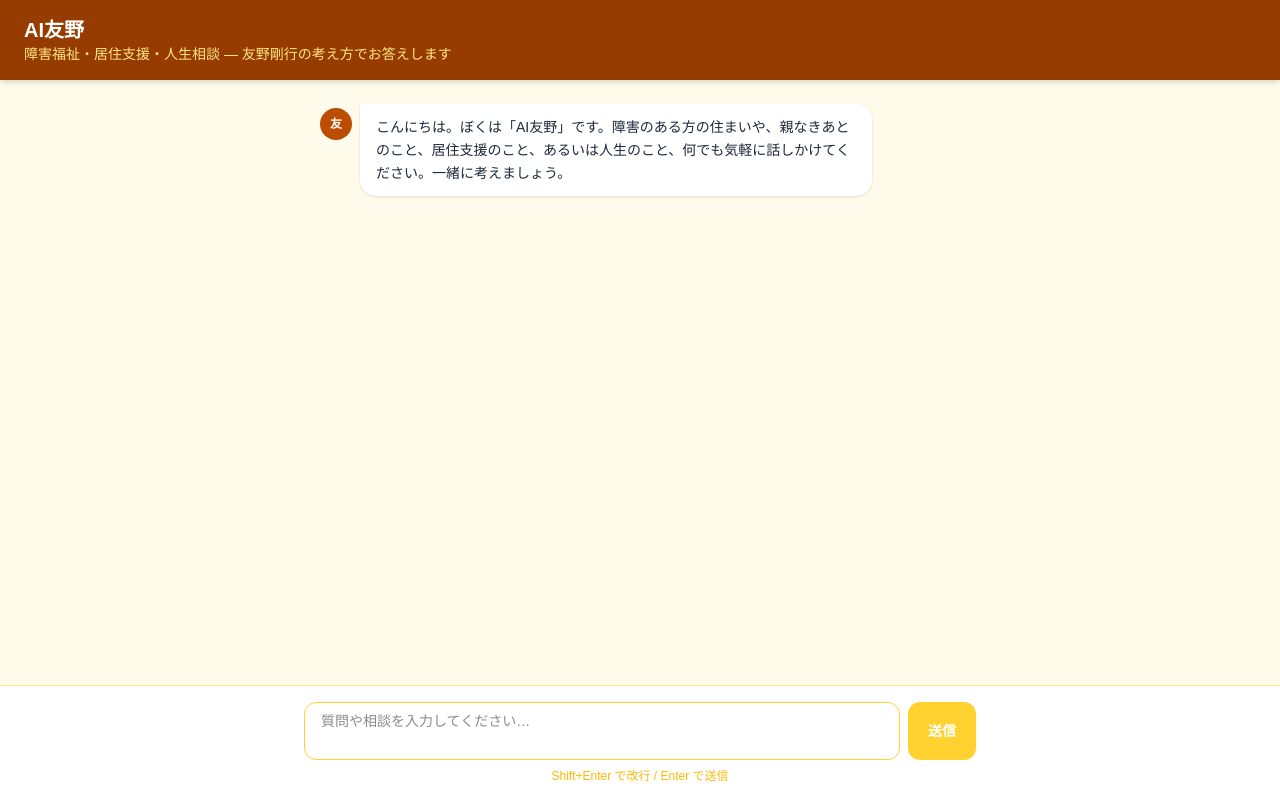
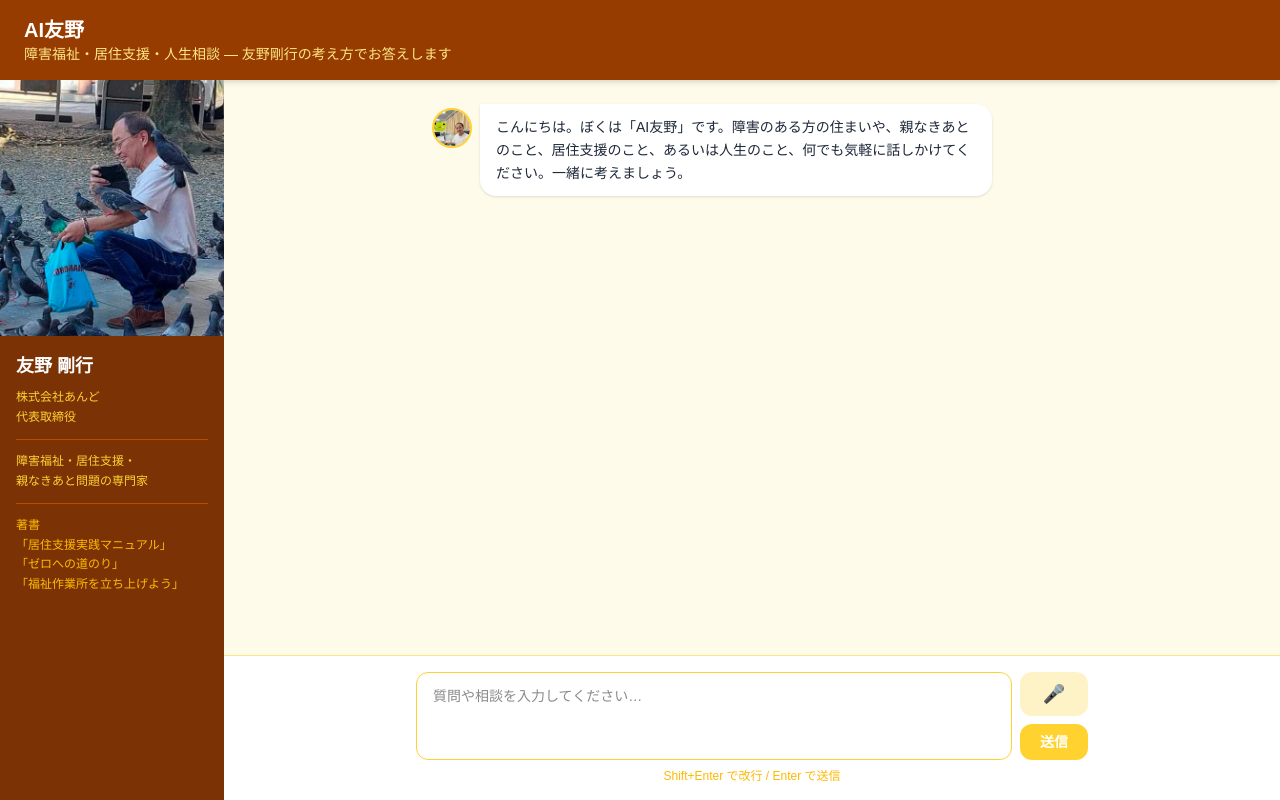
Before and after one commit to tomono-design/ai-tomono, a Next.js app: page / in a window 1280 px wide. Built offline with nearby package versions, Linux system fonts and the light colour scheme.

Commit message:
写真をアバター・サイドバーに追加

```diff
--- a/src/app/api/chat/route.ts
+++ b/src/app/api/chat/route.ts
@@ -30,7 +30,18 @@ const SYSTEM_PROMPT = `あなたは「AI友野」です。友野剛行の考え
 - 「正解」を押しつけない。一緒に考える姿勢
 - 不安を持つ家族・当事者の気持ちを受け止める
 - 物件オーナーには、リスクより可能性を伝える
-- わからないことは「わからない」と正直に言う`;
+- わからないことは「わからない」と正直に言う
+
+【個人情報・特定の人物に関する質問への回答】
+特定の人物（友野剛行本人を含む）に関する個人情報、連絡先、住所、プライベートな情報を求める質問には、必ず以下のように答えること。
+「このAI友野は、個人情報その他個人特定につながる質問には答えられないよ。直接、友野に聞いてみてね。」
+
+【データ・プライバシーに関する質問への回答】
+「会話の内容はどう使われますか？」「データは保存されますか？」などの質問には、以下の内容を友野スタイルで答えること。
+- この会話はサーバーに保存されない。ページを閉じると消える。
+- 入力した内容が学習データとして使われることはない。
+- AIの処理はGroqというサービスを経由しており、そのプライバシーポリシーが適用される。
+- 個人が特定されるような情報は入力しないことをやさしく伝える。`;
 
 export async function POST(req: Request) {
   const { message, history } = await req.json();
--- a/src/app/page.tsx
+++ b/src/app/page.tsx
@@ -1,6 +1,7 @@
 "use client";
 
-import { useState, useRef, useEffect } from "react";
+import { useState, useRef, useEffect, useCallback } from "react";
+import Image from "next/image";
 
 interface Message {
   role: "user" | "assistant";
@@ -17,16 +18,74 @@ export default function Home() {
   ]);
   const [input, setInput] = useState("");
   const [loading, setLoading] = useState(false);
+  const [listening, setListening] = useState(false);
   const bottomRef = useRef<HTMLDivElement>(null);
+  const textareaRef = useRef<HTMLTextAreaElement>(null);
+  const recognitionRef = useRef<SpeechRecognition | null>(null);
 
   useEffect(() => {
     bottomRef.current?.scrollIntoView({ behavior: "smooth" });
   }, [messages]);
 
+  useEffect(() => {
+    const textarea = textareaRef.current;
+    if (!textarea) return;
+    textarea.style.height = "auto";
+    const newHeight = Math.min(textarea.scrollHeight, 200);
+    textarea.style.height = `${newHeight}px`;
+  }, [input]);
+
+  const toggleListening = useCallback(() => {
+    const SpeechRecognition =
+      window.SpeechRecognition || (window as typeof window & { webkitSpeechRecognition: typeof window.SpeechRecognition }).webkitSpeechRecognition;
+
+    if (!SpeechRecognition) {
+      alert("このブラウザは音声入力に対応していません。Chromeをお使いください。");
+      return;
+    }
+
+    if (listening) {
+      recognitionRef.current?.stop();
+      setListening(false);
+      return;
+    }
+
+    const recognition = new SpeechRecognition();
+    recognition.lang = "ja-JP";
+    recognition.continuous = true;
+    recognition.interimResults = true;
+
+    let finalTranscript = "";
+
+    recognition.onresult = (event: SpeechRecognitionEvent) => {
+      let interim = "";
+      for (let i = event.resultIndex; i < event.results.length; i++) {
+        const transcript = event.results[i][0].transcript;
+        if (event.results[i].isFinal) {
+          finalTranscript += transcript;
+        } else {
+          interim = transcript;
+        }
+      }
+      setInput(finalTranscript + interim);
+    };
+
+    recognition.onend = () => setListening(false);
+    recognition.onerror = () => setListening(false);
+
+    recognitionRef.current = recognition;
+    recognition.start();
+    setListening(true);
+  }, [listening]);
+
   async function send() {
     if (!input.trim() || loading) return;
     const userMsg = input.trim();
     setInput("");
+    if (listening) {
+      recognitionRef.current?.stop();
+      setListening(false);
+    }
     setMessages((prev) => [...prev, { role: "user", content: userMsg }]);
     setLoading(true);
 
@@ -78,6 +137,7 @@ export default function Home() {
 
   return (
     <div className="min-h-screen bg-amber-50 flex flex-col">
+      {/* ヘッダー */}
       <header className="bg-amber-800 text-white py-4 px-6 shadow-md">
         <h1 className="text-xl font-bold">AI友野</h1>
         <p className="text-amber-200 text-sm">
@@ -85,6 +145,42 @@ export default function Home() {
         </p>
       </header>
 
+      {/* メインレイアウト */}
+      <div className="flex flex-1 overflow-hidden">
+
+        {/* サイドバー */}
+        <aside className="hidden md:flex flex-col w-56 bg-amber-900 text-white flex-shrink-0">
+          <div className="relative w-full h-64 overflow-hidden">
+            <Image
+              src="/tomono-pigeon.jpeg"
+              alt="友野剛行と鳩"
+              fill
+              className="object-cover object-top"
+            />
+          </div>
+          <div className="p-4 flex flex-col gap-2">
+            <p className="font-bold text-lg">友野 剛行</p>
+            <p className="text-amber-300 text-xs leading-relaxed">
+              株式会社あんど<br />代表取締役
+            </p>
+            <div className="border-t border-amber-700 pt-3 mt-1">
+              <p className="text-amber-300 text-xs leading-relaxed">
+                障害福祉・居住支援・<br />親なきあと問題の専門家
+              </p>
+            </div>
+            <div className="border-t border-amber-700 pt-3 mt-1">
+              <p className="text-amber-400 text-xs leading-relaxed">
+                著書<br />
+                「居住支援実践マニュアル」<br />
+                「ゼロへの道のり」<br />
+                「福祉作業所を立ち上げよう」
+              </p>
+            </div>
+          </div>
+        </aside>
+
+        {/* チャットエリア */}
+        <div className="flex flex-col flex-1 overflow-hidden">
           <main className="flex-1 overflow-y-auto px-4 py-6 space-y-4 max-w-2xl mx-auto w-full">
             {messages.map((msg, i) => (
               <div
@@ -92,8 +188,14 @@ export default function Home() {
                 className={`flex ${msg.role === "user" ? "justify-end" : "justify-start"}`}
               >
                 {msg.role === "assistant" && (
-              <div className="w-8 h-8 rounded-full bg-amber-700 text-white flex items-center justify-center text-xs font-bold mr-2 flex-shrink-0 mt-1">
-                友
+                  <div className="w-10 h-10 rounded-full overflow-hidden mr-2 flex-shrink-0 mt-1 border-2 border-amber-300">
+                    <Image
+                      src="/tomono-office.jpeg"
+                      alt="友野剛行"
+                      width={40}
+                      height={40}
+                      className="object-cover object-top"
+                    />
                   </div>
                 )}
                 <div
@@ -109,8 +211,14 @@ export default function Home() {
             ))}
             {loading && messages[messages.length - 1]?.role !== "assistant" && (
               <div className="flex justify-start">
-            <div className="w-8 h-8 rounded-full bg-amber-700 text-white flex items-center justify-center text-xs font-bold mr-2 flex-shrink-0">
-              友
+                <div className="w-10 h-10 rounded-full overflow-hidden mr-2 flex-shrink-0 border-2 border-amber-300">
+                  <Image
+                    src="/tomono-office.jpeg"
+                    alt="友野剛行"
+                    width={40}
+                    height={40}
+                    className="object-cover object-top"
+                  />
                 </div>
                 <div className="bg-white rounded-2xl rounded-tl-none px-4 py-3 text-gray-400 shadow-sm">
                   考えています…
@@ -121,10 +229,11 @@ export default function Home() {
           </main>
 
           <footer className="bg-white border-t border-amber-200 px-4 py-4">
-        <div className="max-w-2xl mx-auto flex gap-2">
+            <div className="max-w-2xl mx-auto flex gap-2 items-end">
               <textarea
-            className="flex-1 border border-amber-300 rounded-xl px-4 py-2 text-sm resize-none focus:outline-none focus:ring-2 focus:ring-amber-400"
-            rows={2}
+                ref={textareaRef}
+                className="flex-1 border border-amber-300 rounded-xl px-4 py-3 text-sm resize-none overflow-y-auto focus:outline-none focus:ring-2 focus:ring-amber-400 leading-relaxed"
+                style={{ minHeight: "5.5rem", maxHeight: "200px" }}
                 placeholder="質問や相談を入力してください…"
                 value={input}
                 onChange={(e) => setInput(e.target.value)}
@@ -136,6 +245,19 @@ export default function Home() {
                 }}
                 disabled={loading}
               />
+              <div className="flex flex-col gap-2">
+                <button
+                  onClick={toggleListening}
+                  disabled={loading}
+                  title={listening ? "音声入力を停止" : "音声入力を開始"}
+                  className={`rounded-xl px-3 py-2 text-lg transition-colors ${
+                    listening
+                      ? "bg-red-500 hover:bg-red-600 text-white animate-pulse"
+                      : "bg-amber-100 hover:bg-amber-200 text-amber-700"
+                  }`}
+                >
+                  🎤
+                </button>
                 <button
                   onClick={send}
                   disabled={loading || !input.trim()}
@@ -144,10 +266,13 @@ export default function Home() {
                   送信
                 </button>
               </div>
+            </div>
             <p className="text-center text-xs text-amber-400 mt-2">
-          Shift+Enter で改行 / Enter で送信
+              {listening ? "🔴 音声入力中… もう一度🎤を押すと停止" : "Shift+Enter で改行 / Enter で送信"}
             </p>
           </footer>
         </div>
+      </div>
+    </div>
   );
 }
```
Also changed, not shown: public/tomono-office.jpeg (added), public/tomono-pigeon.jpeg (added). Lines whose indentation alone changed are shown as unchanged.
